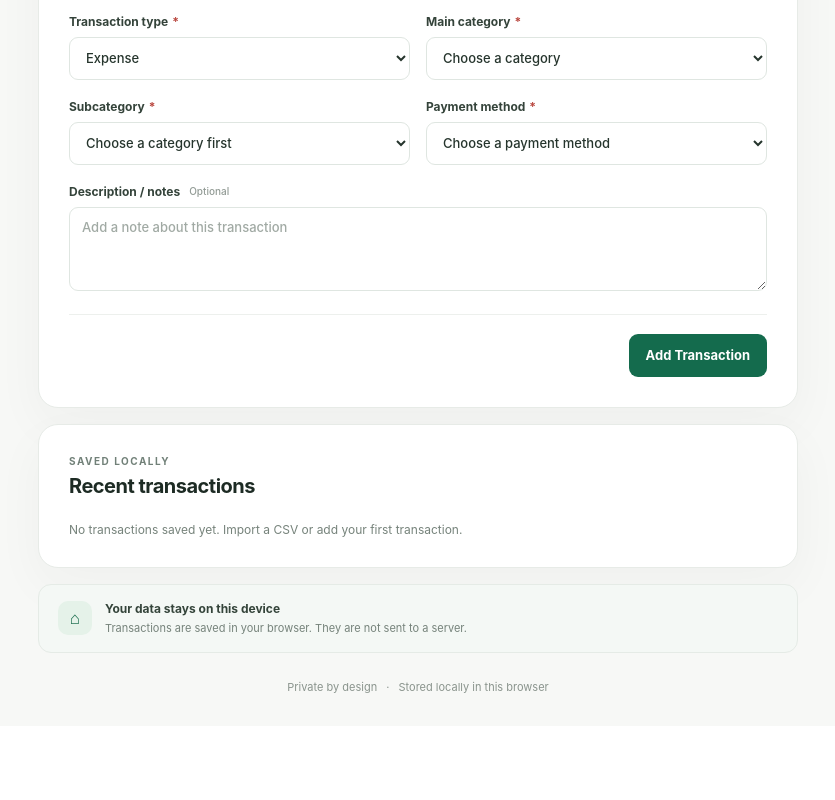
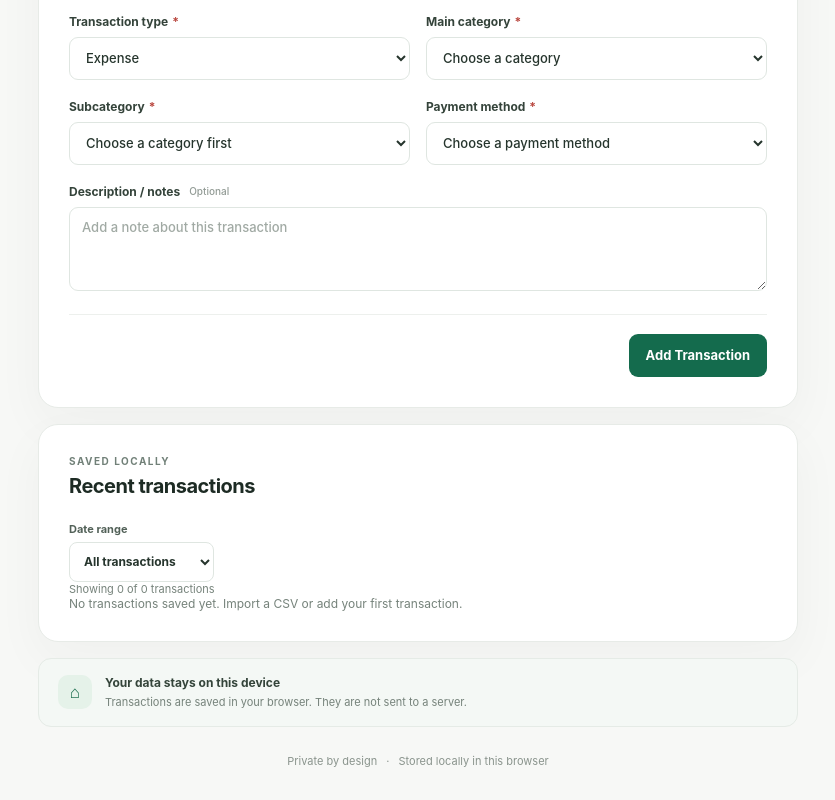
Before and after one commit to SUREYAPRAGAASH09/expense-tracker, an Angular app: page /expense-tracker/ in a window 1280 px wide. Shown: the part 659-1459 px from the top of the page, without its empty margins (222-1057 px from the left). Before the commit the page ends 1385 px from the top, so only its background shows below. Built offline with nearby package versions, Linux system fonts and the light colour scheme.

Commit message:
Transaction history

```diff
--- a/src/app/app.html
+++ b/src/app/app.html
@@ -134,11 +134,43 @@
       <div class="section-heading form-heading">
         <div><p class="eyebrow">SAVED LOCALLY</p><h2 id="history-heading">Recent transactions</h2></div>
       </div>
+      <div class="transaction-filters" aria-label="Filter transactions by date">
+        <label class="filter-field"><span>Date range</span>
+          <select [value]="dateFilter()" (change)="setDateFilter($event)">
+            <option value="all">All transactions</option>
+            <option value="year">Year</option>
+            <option value="month">Month</option>
+            <option value="custom">Custom dates</option>
+          </select>
+        </label>
+        @if (dateFilter() === 'year' || dateFilter() === 'month') {
+          <label class="filter-field"><span>Year</span>
+            <select [value]="selectedYear()" (change)="setSelectedYear($event)">
+              @for (year of transactionYears; track year) { <option [value]="year">{{ year }}</option> }
+              @if (!transactionYears.length) { <option [value]="selectedYear()">{{ selectedYear() }}</option> }
+            </select>
+          </label>
+        }
+        @if (dateFilter() === 'month') {
+          <label class="filter-field"><span>Month</span>
+            <select [value]="selectedMonth()" (change)="setSelectedMonth($event)">
+              @for (month of months; track month.value) { <option [value]="month.value">{{ month.label }}</option> }
+            </select>
+          </label>
+        }
+        @if (dateFilter() === 'custom') {
+          <label class="filter-field"><span>From</span><input type="date" [value]="customStartDate()" (change)="setCustomStartDate($event)"></label>
+          <label class="filter-field"><span>To</span><input type="date" [value]="customEndDate()" (change)="setCustomEndDate($event)"></label>
+        }
+      </div>
+      <p class="filter-count" aria-live="polite">Showing {{ filteredTransactions.length }} of {{ transactions().length }} transactions</p>
       @if (!transactions().length) {
         <p class="form-hint">No transactions saved yet. Import a CSV or add your first transaction.</p>
+      } @else if (!filteredTransactions.length) {
+        <p class="form-hint">No transactions match these dates.</p>
       } @else {
         <ul class="transaction-list">
-          @for (item of transactions().slice().reverse().slice(0, 10); track item.id) {
+          @for (item of filteredTransactions; track item.id) {
             <li><span><strong>{{ item.mainCategory }} · {{ item.subcategory }}</strong><small>{{ item.date }} · {{ item.paymentMethod }}</small></span><strong>{{ item.transactionType === 'Expense' ? '−' : '+' }}₹{{ item.amount.toFixed(2) }}</strong></li>
           }
         </ul>
--- a/src/app/app.ts
+++ b/src/app/app.ts
@@ -21,6 +21,19 @@ export class App {
   protected readonly csv = inject(CsvFileService);
   protected readonly database = inject(TransactionDatabaseService);
   protected readonly transactions = signal<TransactionRecord[]>([]);
+  protected readonly dateFilter = signal<'all' | 'year' | 'month' | 'custom'>('all');
+  protected readonly selectedYear = signal(String(new Date().getFullYear()));
+  protected readonly selectedMonth = signal('01');
+  protected readonly customStartDate = signal('');
+  protected readonly customEndDate = signal('');
+  protected readonly months = [
+    { value: '01', label: 'January' }, { value: '02', label: 'February' },
+    { value: '03', label: 'March' }, { value: '04', label: 'April' },
+    { value: '05', label: 'May' }, { value: '06', label: 'June' },
+    { value: '07', label: 'July' }, { value: '08', label: 'August' },
+    { value: '09', label: 'September' }, { value: '10', label: 'October' },
+    { value: '11', label: 'November' }, { value: '12', label: 'December' },
+  ];
   private readonly formBuilder = inject(FormBuilder);
   protected readonly transactionTypes = TRANSACTION_TYPES;
   protected readonly paymentMethods = PAYMENT_METHODS;
@@ -126,6 +139,49 @@ export class App {
     this.setMessage('CSV backup downloaded.', 'success');
   }
 
+  protected get transactionYears(): string[] {
+    return [...new Set([
+      this.selectedYear(),
+      ...this.transactions().map((item) => item.date.slice(0, 4)).filter((year) => /^\d{4}$/.test(year)),
+    ])].sort().reverse();
+  }
+
+  protected get filteredTransactions(): TransactionRecord[] {
+    const mode = this.dateFilter();
+    const year = this.selectedYear();
+    const month = this.selectedMonth();
+    const start = this.customStartDate();
+    const end = this.customEndDate();
+    return this.transactions()
+      .filter((item) => {
+        if (mode === 'year') return item.date.startsWith(`${year}-`);
+        if (mode === 'month') return item.date.startsWith(`${year}-${month}-`);
+        if (mode === 'custom') return (!start || item.date >= start) && (!end || item.date <= end);
+        return true;
+      })
+      .sort((first, second) => second.date.localeCompare(first.date) || second.id - first.id);
+  }
+
+  protected setDateFilter(event: Event): void {
+    this.dateFilter.set((event.target as HTMLSelectElement).value as 'all' | 'year' | 'month' | 'custom');
+  }
+
+  protected setSelectedYear(event: Event): void {
+    this.selectedYear.set((event.target as HTMLSelectElement).value);
+  }
+
+  protected setSelectedMonth(event: Event): void {
+    this.selectedMonth.set((event.target as HTMLSelectElement).value);
+  }
+
+  protected setCustomStartDate(event: Event): void {
+    this.customStartDate.set((event.target as HTMLInputElement).value);
+  }
+
+  protected setCustomEndDate(event: Event): void {
+    this.customEndDate.set((event.target as HTMLInputElement).value);
+  }
+
   protected async installApp(): Promise<void> {
     const prompt = this.installPrompt();
     if (!prompt) return;
--- a/src/styles.css
+++ b/src/styles.css
@@ -28,6 +28,11 @@ fieldset { min-width: 0; margin: 0; padding: 0; border: 0; }
 .transaction-list li > span { display: grid; gap: 5px; min-width: 0; }
 .transaction-list li > span strong { overflow: hidden; text-overflow: ellipsis; white-space: nowrap; }
 .transaction-list small { color: #79847e; font-size: 11px; font-weight: 450; }
+.transaction-filters { display: flex; flex-wrap: wrap; align-items: end; gap: 12px; }
+.filter-field { display: grid; gap: 6px; min-width: 145px; color: #526158; font-size: 11px; font-weight: 650; }
+.filter-field select, .filter-field input { width: 100%; min-height: 40px; padding: 8px 10px; border: 1px solid #dfe6e1; border-radius: 8px; color: #26352d; background: #fff; font: inherit; font-size: 12px; }
+.filter-field :is(select, input):focus-visible { outline: 3px solid #53a98466; outline-offset: 2px; }
+.filter-count { margin: 15px 0 0; color: #76837b; font-size: 11px; }
 .form-actions { display: flex; justify-content: flex-end; margin-top: 23px; padding-top: 19px; border-top: 1px solid #edf0ed; }
 .button:disabled { cursor: not-allowed; opacity: .5; }
 fieldset:disabled .field { opacity: .58; }
```
